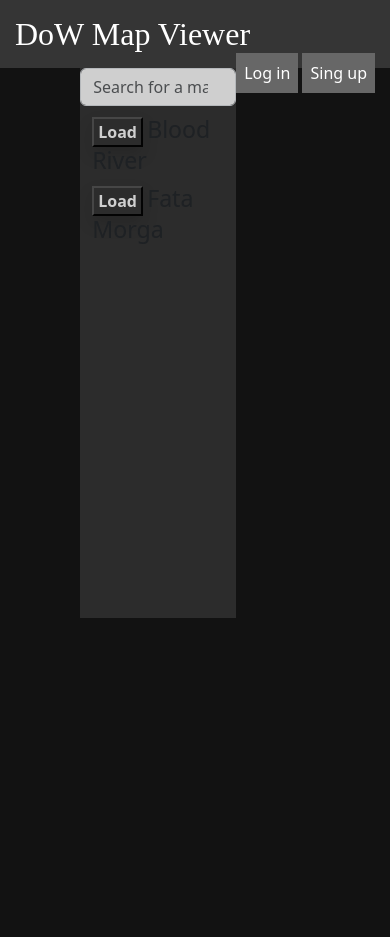
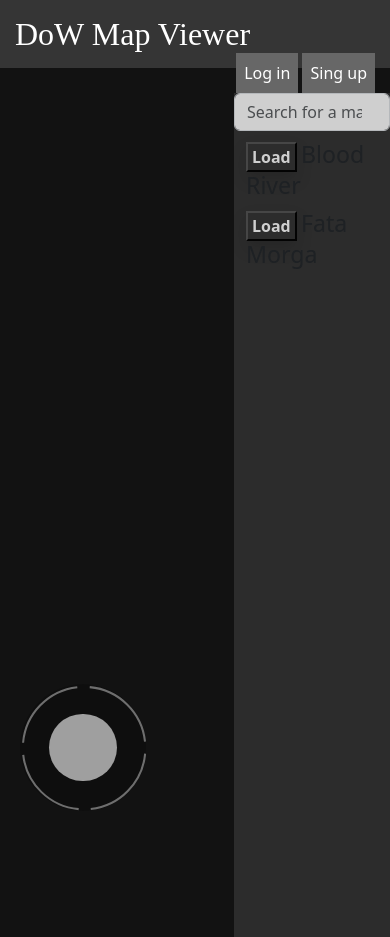
Before and after one commit to BIQ-Cat/dow-map-viewer-web, a Flask app: page / in a window 390 px wide. Before the commit the page ends 618 px from the top, so only its background shows below. Run offline with Flask 3, Linux system fonts and the light colour scheme; parts of the project's set-up code (start-up, migrations or seed data) failed here and were passed over; some web fonts are replaced.

Commit message:
Started making joystick

```diff
--- a/main.py
+++ b/main.py
@@ -1,4 +1,3 @@
-from contextlib import ExitStack
 import os
 
 from flask import Flask, render_template, request
--- a/requirements.txt
+++ b/requirements.txt
@@ -1,6 +1,7 @@
 blinker==1.9.0
 click==8.2.0
 Flask==3.1.1
+Flask-Login==0.6.3
 Flask-WTF==1.2.2
 greenlet==3.2.2
 itsdangerous==2.2.0
--- a/static/js/index.js
+++ b/static/js/index.js
@@ -30,6 +30,18 @@
   }
 }
 
+function onJoystickStart(ev) {
+  document.addEventListener("touchmove", onJoystickMove);
+  document.addEventListener("touchend", onJoystickEnd);
+}
+
+function onJoystickMove(ev) {}
+
+function onJoystickEnd() {
+  document.removeEventListener("touchmove", onJoystickMove);
+  document.removeEventListener("touchend", onJoystickEnd);
+}
+
 (function() {
   const go = new Go();
   WebAssembly.instantiateStreaming(fetch("/static/wasm/raycasting.wasm"), go.importObject).then((result) => {
@@ -49,14 +61,31 @@
       loaded = true
     })
 
+    const searchMap = document.getElementById("search_map")
+    searchMap.value = ""
+    searchMap.oninput = () => {
+      document.querySelectorAll("aside .map").forEach((el) => {
+        const name = el.querySelector("h3").textContent;
+
+        el.hidden = searchMap.value && !name.toLowerCase().includes(searchMap.value.toLowerCase())
+      })
+    }
+
 
     resize(exports.setScreen)
     window.addEventListener('resize', () => resize(exports.setScreen, preload, loaded))
+
 
     document.getElementById('map-menu').onclick = () => {
       const panel = document.querySelector('aside')
       panel.hidden = !panel.hidden
     }
+
+
+    const joystickHandle = document.querySelector('.joystick-handle')
+    const joystickContainer = document.querySelector('.joystick')
+
+    joystickContainer.addEventListener("touchstart", onJoystickStart)
 
     const renderMap = () => {
       ctx.clearRect(0, 0, canvas.width, canvas.height)
@@ -68,7 +97,6 @@
       ctx.putImageData(canvasImageData, 0, 0);
     }
 
-    exports.setScreen(canvas.width, canvas.height)
 
     const pixelPoiner = exports.getMemoryBufferPointer();
 
--- a/static/js/play.js
+++ b/static/js/play.js
@@ -21,7 +21,7 @@
 
   if (msPassed < MS_PER_FRAME) return;
 
-  keys.forEach((el) => moveCamera(el))
+  keys.forEach((el) => moveCameraByKey(el))
   renderMap();
 
   const excessTime = msPassed % MS_PER_FRAME;
--- a/static/style/main.css
+++ b/static/style/main.css
@@ -15,6 +15,50 @@
 
 #root {
   overflow: hidden;
+  height: 100vh;
+  width: 100vw;
+}
+
+.joystick {
+  width: 15vmax;
+  height: 15vmax;
+
+  position: absolute;
+  bottom: 15vh;
+  left: 5vw;
+
+  display: none;
+
+  background-color: rgba(0, 0, 0, 0.2);
+  border-radius: 50%;
+}
+
+.joystick-outline {
+  width: 100%;
+  height: 100%;
+}
+
+.joystick-handle-container {
+  position: absolute;
+  top: 0;
+  left: 0;
+  right: 0;
+  bottom: 0;
+}
+
+.joystick-handle {
+  position: absolute;
+  top: 50%;
+  left: 50%;
+
+  width: 8vmax;
+  height: 8vmax;
+
+  margin-left: -4vmax;
+  margin-top: -4vmax;
+
+  border-radius: 50%;
+  background-color: rgba(255, 255, 255, 0.6);
 }
 
 header * {
@@ -111,6 +155,10 @@
     height: 100%;
   }
 
+ .joystick {
+    display: block;
+  }
+
   #root {
     padding: 0;
   }
--- a/templates/index.html
+++ b/templates/index.html
@@ -1,8 +1,8 @@
 {% extends "base.html" %}
 {% block content %}
-<canvas width="1000", height="550"></canvas>
+<canvas width="1000", height="550" id="map_canvas"></canvas>
 <aside>
-  <input type="search" class="form-control" placeholder="Search for a map" />
+  <input type="search" class="form-control" id="search_map" placeholder="Search for a map" />
   {% if current_user.is_authenticated %}
   <div class="map">
       <a href="/map_new"><button>Add</button></a>
@@ -12,12 +12,29 @@
   <div class="container">
   {% for map in maps %}
     <div class="map">
-<button data-map="{{map[0]}}" data-uid="{{map[2]}}">Load</button>
+      <button data-map="{{map[0]}}" data-uid="{{map[2]}}">Load</button>
       <h3>{{ map[1] }}</h3>
     </div>
   {% endfor %}
   </div>
 </aside>
+
+<div class="joystick">
+  <svg class="joystick-outline" viewbox="-7 -7 310 310">
+    <path
+      d="M150,0 A150,150 0 1,1 150,300 A150,150 0 1,1 150,0"
+      fill="none"
+      stroke="rgba(255, 255, 255, 0.4)"
+      stroke-width="5"
+      stroke-dasharray="205 30"
+      stroke-dashoffset="221" />
+  </svg>
+
+  <div class="joystick-handle-container">
+    <div class="joystick-handle"></div>
+  </div>
+</div>
+
 <script type="text/javascript" src="/static/wasm/wasm_exec.js"></script>
 <script type="module" src="/static/js/index.js"></script>
 {% endblock %}
```
Lines whose indentation alone changed are shown as unchanged.
